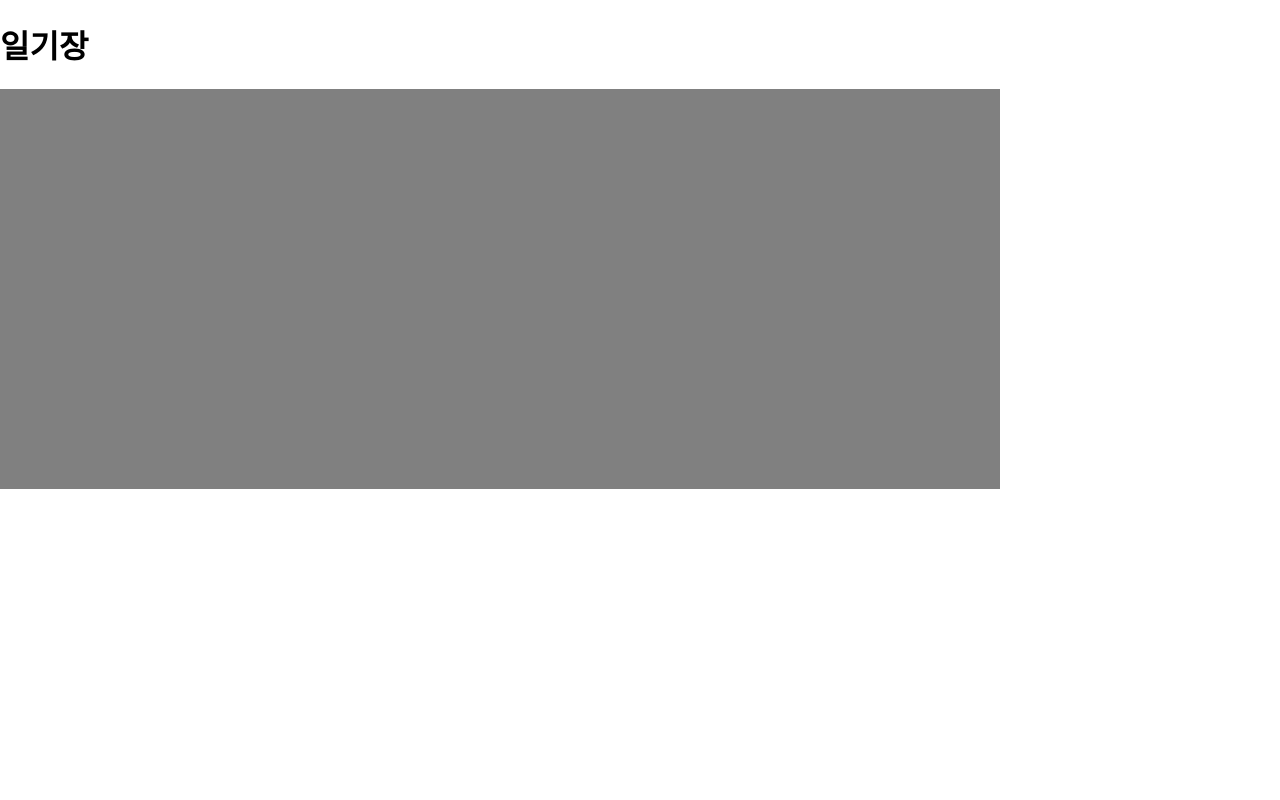
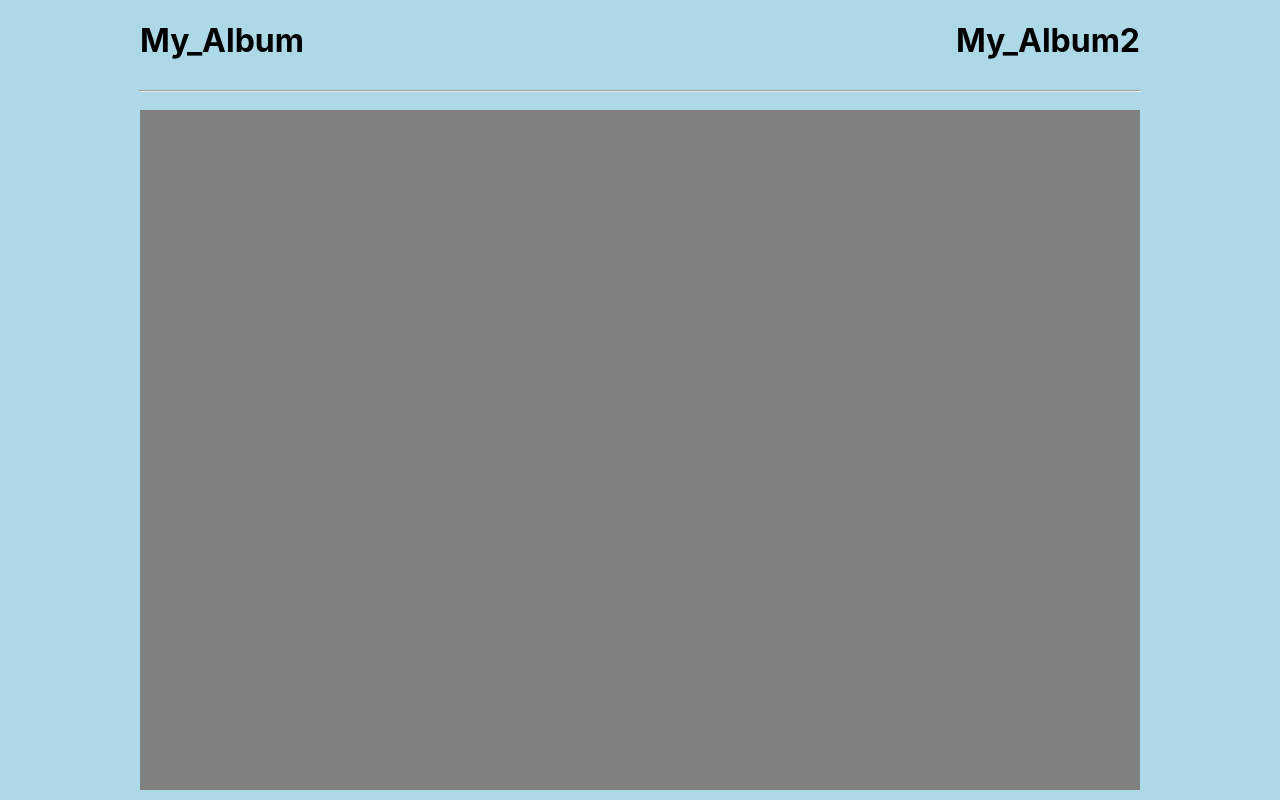
Before and after one commit to Nail0606/diary_project, a React (Create React App) app: page / in a window 1280 px wide. Built offline with nearby package versions, Linux system fonts and the light colour scheme.

Commit message:
feat : flex 레이아웃 적용

```diff
--- a/src/main/index.js
+++ b/src/main/index.js
@@ -3,17 +3,40 @@ import styled from "styled-components";
 const StyledBanner = styled.div`
   background-color: gray;
   width: 1000px;
-  height: 400px;
+  height: 100%;
+  margin: 10px;
 `;
 
-const PageTitle = styled.h1``;
+const StyledDiv = styled.div`
+  background-color: lightblue;
+  width: 100%;
+  height: 100vh;
+  display: flex;
+  flex-direction: column;
+  align-items: center;
+`;
+
+const MainLine = styled.hr`
+  width: 1000px;
+  color: gray;
+`;
+
+const Header = styled.div`
+  display: flex;
+  justify-content: space-between;
+  width: 1000px;
+`;
 
 function MainPage() {
   return (
-    <div>
-      <h1>일기장</h1>
+    <StyledDiv>
+      <Header>
+        <h1>My_Album</h1>
+        <h1>My_Album2</h1>
+      </Header>
+      <MainLine />
       <StyledBanner />
-    </div>
+    </StyledDiv>
   );
 }
 
```
